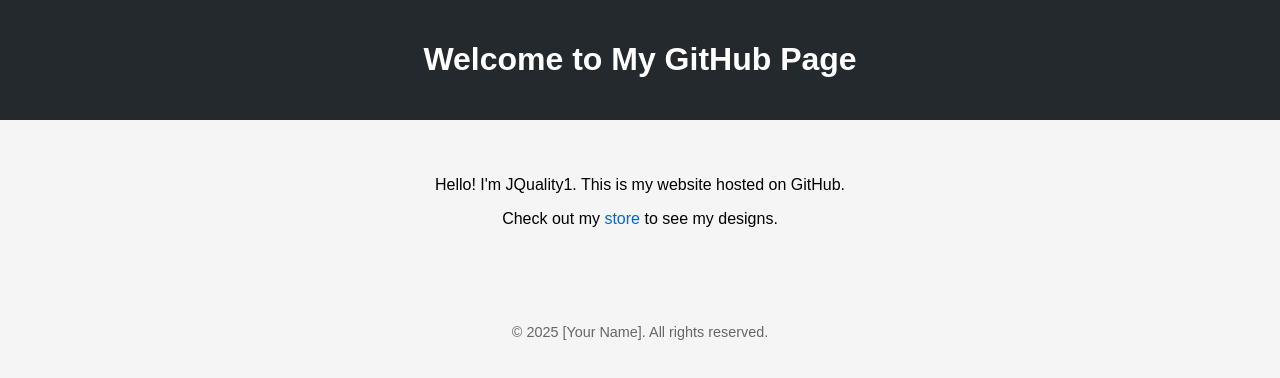
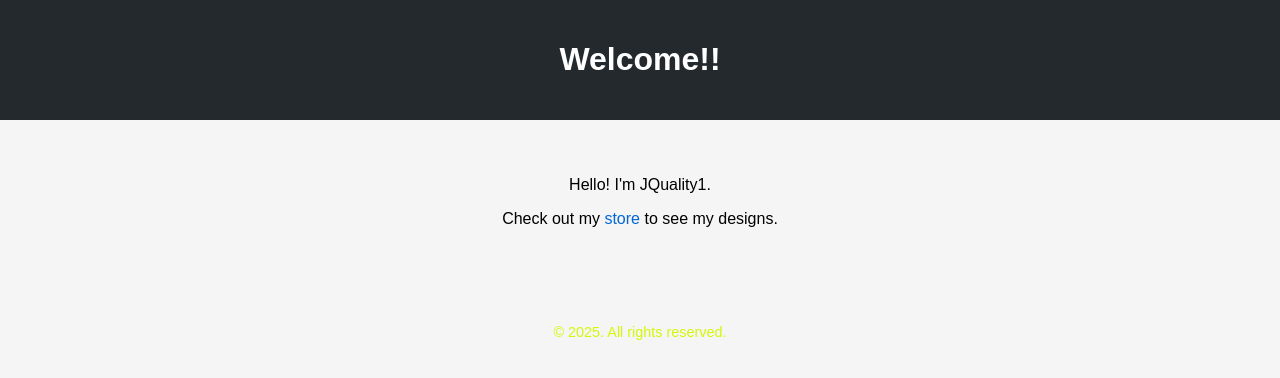
Before and after one commit to Jquality1/FindJQ1-01, a plain HTML site: page index.html in a window 1280 px wide. Drawn offline with Linux system fonts and the light colour scheme.

Commit message:
16MAY -Minor changes

```diff
--- a/index.html
+++ b/index.html
@@ -30,23 +30,23 @@
     footer {
       margin-top: 40px;
       font-size: 0.9em;
-      color: #666;
+      color: #d4f806;
     }
   </style>
 </head>
 <body>
 
   <header>
-    <h1>Welcome to My GitHub Page</h1>
+    <h1>Welcome!!</h1>
   </header>
 
   <main>
-    <p>Hello! I'm JQuality1. This is my website hosted on GitHub.</p>
+    <p>Hello! I'm JQuality1.</p>
     <p>Check out my <a href="https://www.latostadora.com/shop/jq1frasesmemorables" target="_blank">store</a> to see my designs.</p>
   </main>
 
   <footer>
-    &copy; 2025 [Your Name]. All rights reserved.
+    &copy; 2025. All rights reserved.
   </footer>
 
 </body>
```
